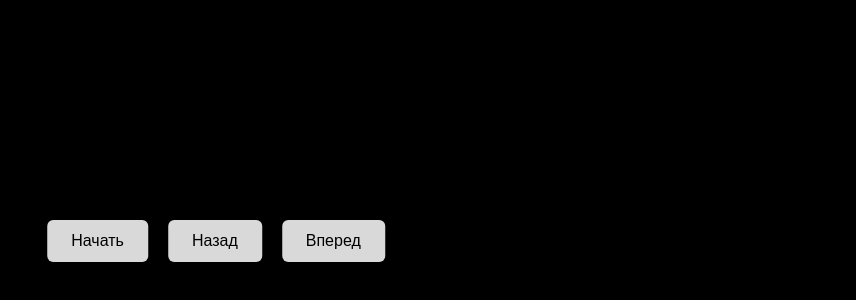
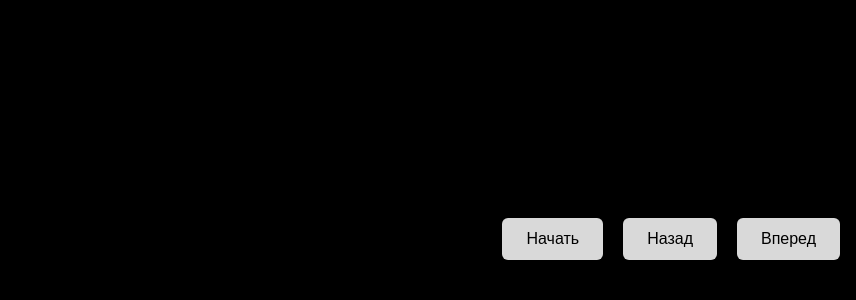
Before and after one commit to AmiKonst/stories, a plain HTML site: page index.html in a window 1280 px wide. Shown: the part 498-798 px from the top of the page, without its empty margins (424-1280 px from the left). Drawn offline with Linux system fonts and the light colour scheme.

Commit message:
controls

```diff
--- a/index.html
+++ b/index.html
@@ -27,12 +27,14 @@
 
     .controls {
         position: fixed;
-        bottom: 40px;
-        left: 50%;
-        transform: translateX(-50%);
+        bottom: 30px;
         display: flex;
         gap: 20px;
         z-index: 10;
+        background: #000000b5;
+        padding: 12px;
+        border-radius: 12px;
+        right: 4px;
     }
 
     button {
```
